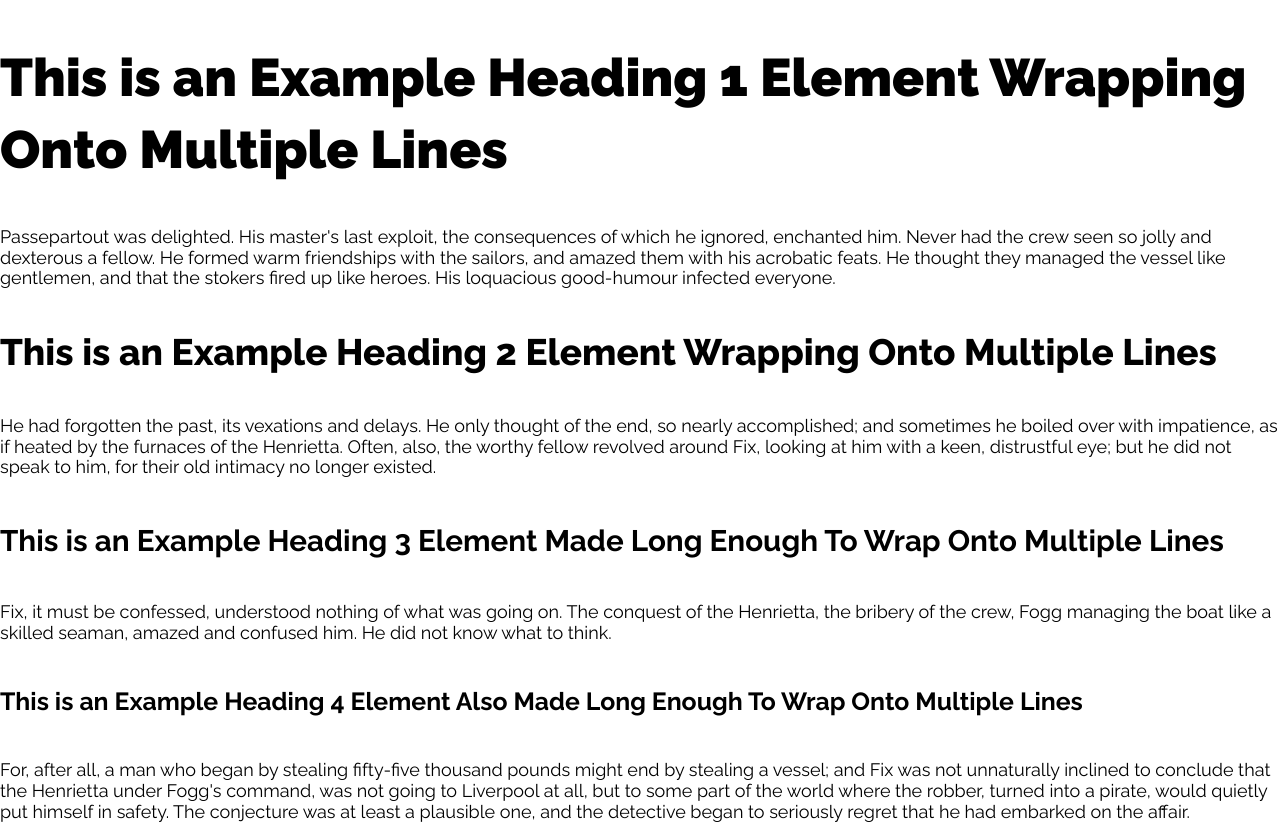
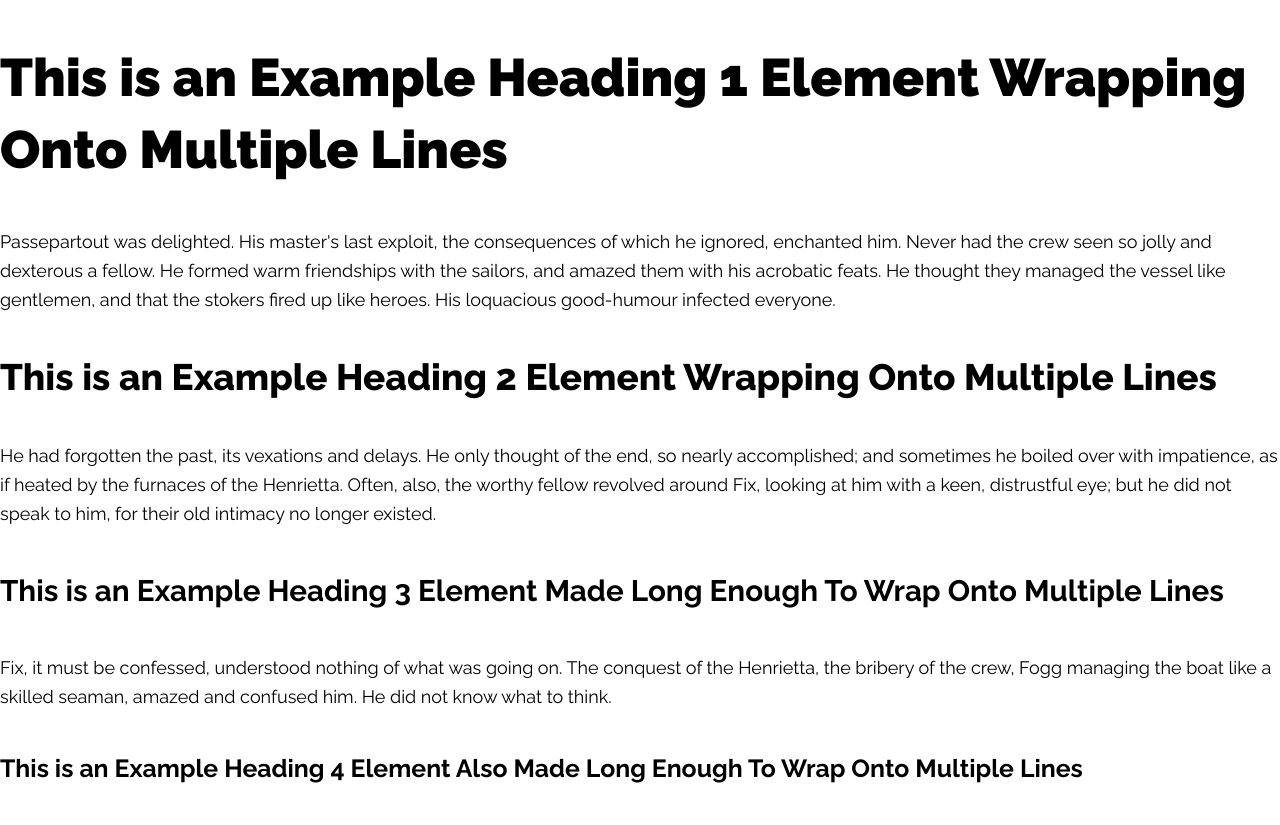
Before and after one commit to skandasoft/typography, a website built with webpack: page typo.html in a window 1280 px wide. Shown: the top 825 px of the page. Built offline with nearby package versions, Linux system fonts and the light colour scheme.

Commit message:
Update css/typo-screen.css

```diff
--- a/css/typo-screen.css
+++ b/css/typo-screen.css
@@ -2,7 +2,7 @@ body {
   font-family: Raleway, 'Trebuchet MS', 'Lucida Grande', 'Lucida Sans Unicode',
     'Lucida Sans', Tahoma, sans-serif;
   font-size: 1.125rem;
-  /* line-height: 1.618; */
+  line-height: 1.618;
 }
 
 h1 {
```
